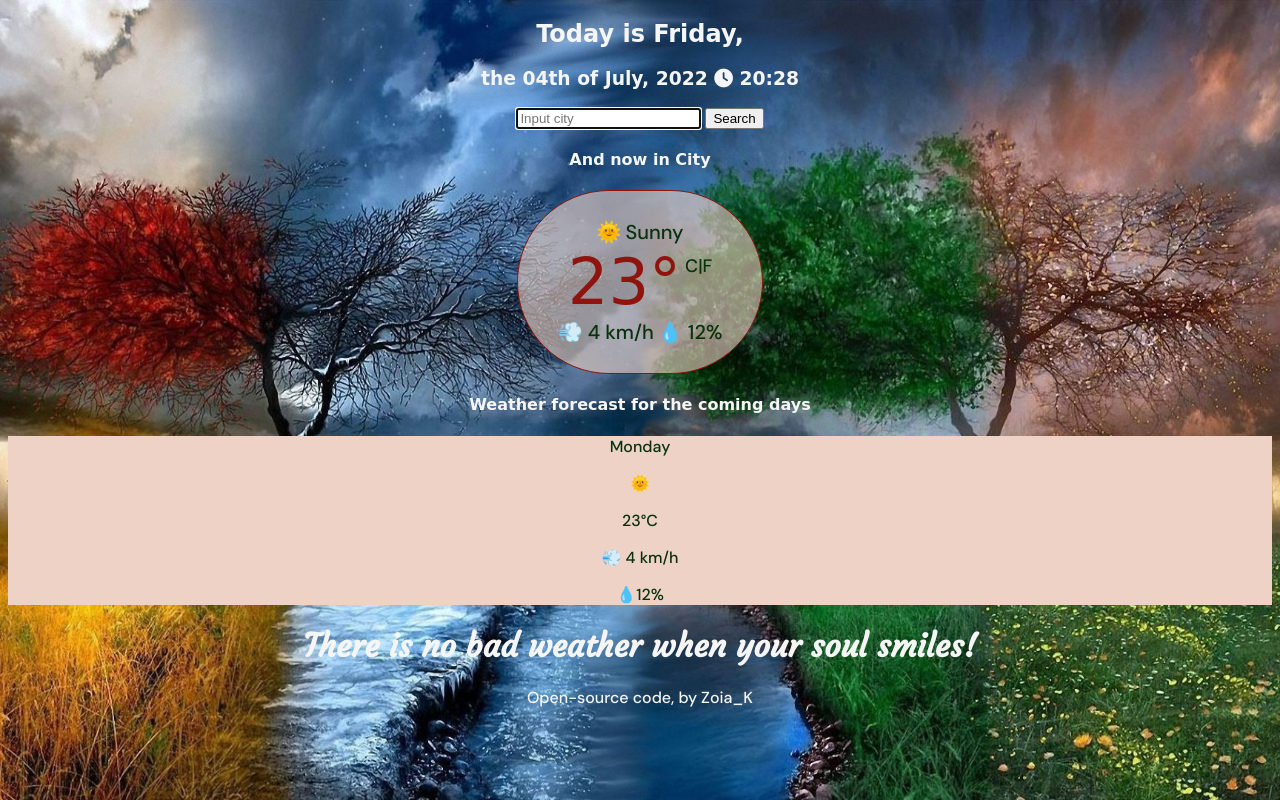
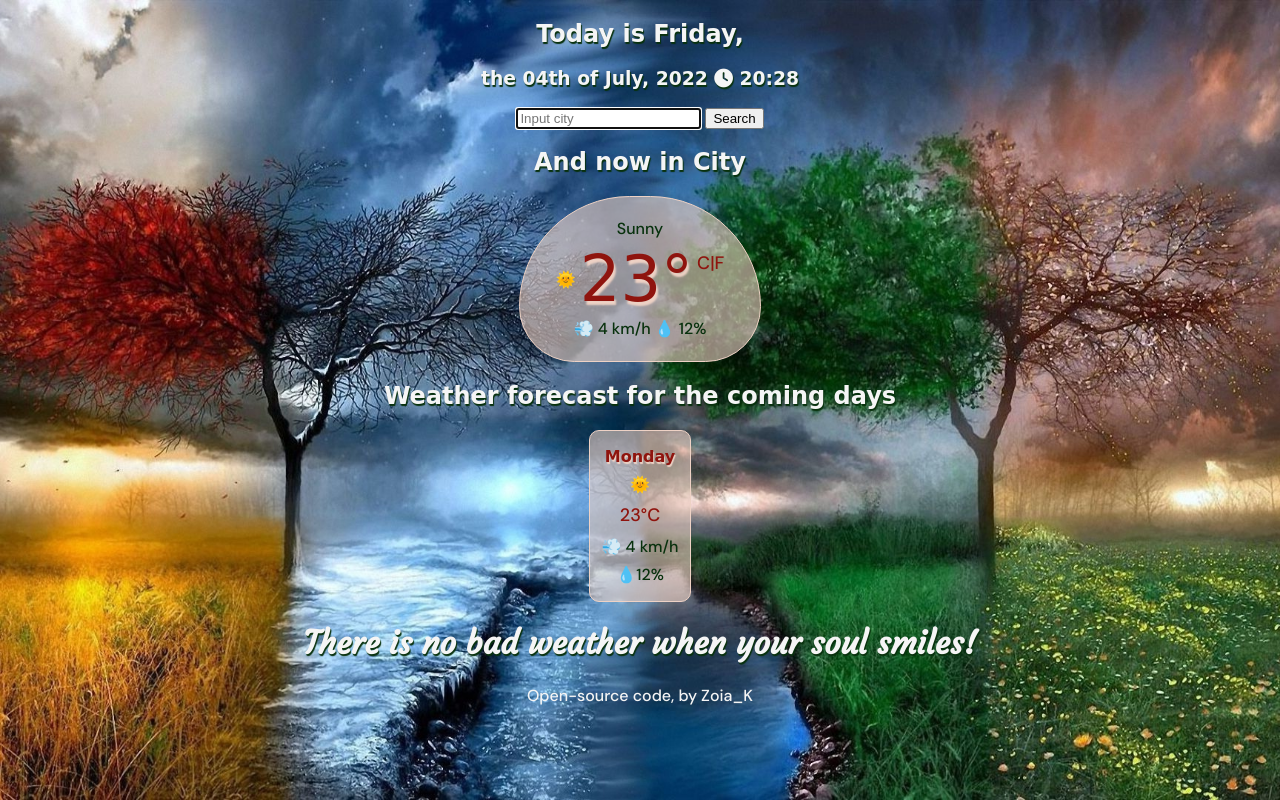
Before and after one commit to eva-kucherova/SC_weather_react, a plain HTML site: page index.html in a window 1280 px wide. Drawn offline with Linux system fonts and the light colour scheme; a web font is replaced by a local one.

Commit message:
design updated

```diff
--- a/index.html
+++ b/index.html
@@ -34,24 +34,23 @@
       </div>
 
       <div class="central-block text-centered">
-        <h4 class="central-header">And now in City</h4>
+        <h2 class="central-header">And now in City</h2>
         <div class="weather">
-          <span>🌞</span>
           <span>Sunny</span>
           <div>
+            <span class="main-icon">🌞</span>
             <span class="main-temp">23°</span>
             <span class="units">C|F</span>
           </div>
-
           <span>💨 4 km/h</span>
           <span>💧 12%</span>
         </div>
       </div>
 
-      <div class="forecast">
-        <h4 class="forecast-header">Weather forecast for the coming days</h4>
-        <div class="forecast-block text-centered">
-          <p class="forecast-day">Monday</p>
+      <div class="forecast text-centered">
+        <h2 class="forecast-header">Weather forecast for the coming days</h2>
+        <div class="forecast-block">
+          <p class="forecast-day"><strong>Monday</strong></p>
           <p class="forecast-icon">🌞</p>
           <p class="forecast-tmp">23°C</p>
           <p class="forecast-wind">💨 4 km/h</p>
--- a/styles/styles.css
+++ b/styles/styles.css
@@ -14,25 +14,23 @@ h1 {
   font-family: 'Arima', cursive;
   font-family: 'Courgette', cursive;
   color: whitesmoke;
+  text-shadow: 1px 2px 1px #08310d;
 }
+
 h2,
-h3,
-h4 {
+h3 {
   text-align: center;
   font-family: 'Arima', cursive;
   color: whitesmoke;
+  text-shadow: 1px 2px 1px #08310d;
 }
 p,
 span {
   font-family: 'DM Sans', sans-serif;
+  font-size: 16px;
   color: #08310d;
 }
-p {
-  font-size: 16px;
-}
-span {
-  font-size: 20px;
-}
+
 .text-centered {
   text-align: center;
 }
@@ -40,23 +38,45 @@ span {
 .weather {
   display: inline-block;
   text-align: center;
-  padding: 28px 40px;
+  line-height: 1.25;
+  padding: 22px 36px;
   background: rgba(238, 210, 197, 0.6);
-  border: 1px solid #8f140e;
-  border-radius: 100px;
+  border: 1px solid rgb(238, 210, 197);
+  border-radius: 200px 200px 100px 100px;
+}
+.main-icon {
+  position: relative;
+  top: -16px;
 }
 .main-temp {
   font-family: 'Arima', cursive;
   font-size: 64px;
   color: #8f140e;
+  text-shadow: 2px 4px 2px rgb(238, 210, 197);
 }
 .units {
   font-size: 18px;
+  color: #8f140e;
   position: relative;
   top: -32px;
 }
+
 .forecast-block {
-  background: #eed2c5;
+  display: inline-block;
+  line-height: 0.75;
+  padding: 4px 12px;
+  background: rgba(238, 210, 197, 0.6);
+  border: 1px solid rgb(238, 210, 197);
+  border-radius: 10px;
+}
+.forecast-day {
+  font-family: 'Arima', cursive;
+  color: #8f140e;
+  text-shadow: 1px 2px 1px rgb(238, 210, 197);
+}
+.forecast-tmp {
+  font-size: 18px;
+  color: #8f140e;
 }
 #footer-text {
   color: whitesmoke;
```
